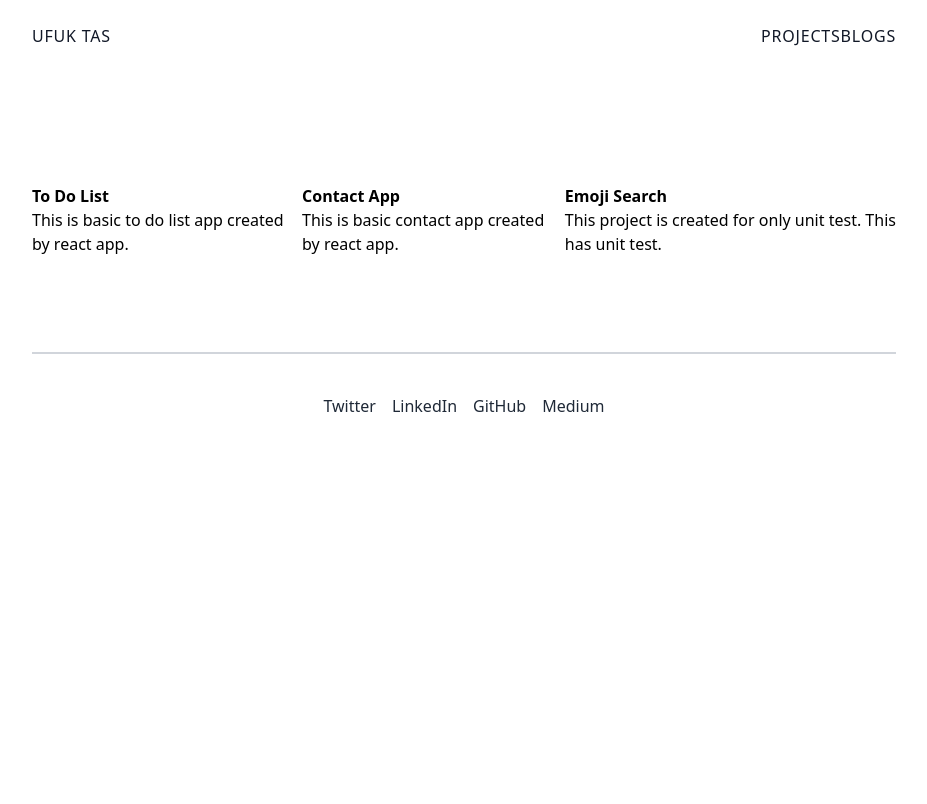
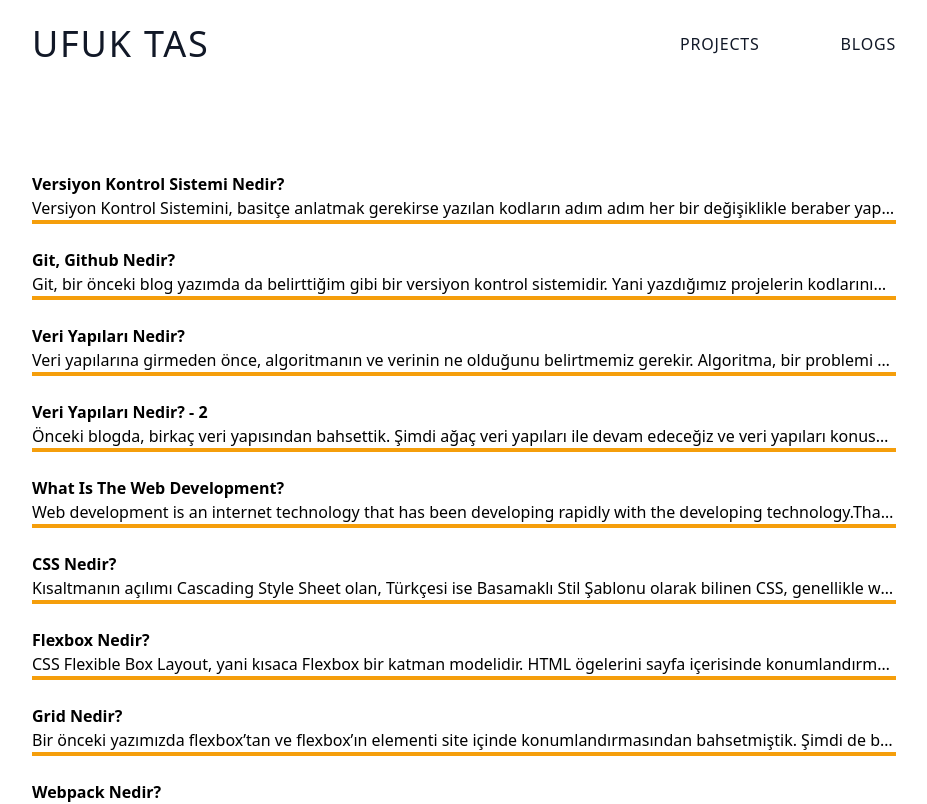
Before and after one commit to uufukttas/NEXTPortfolio, a Next.js app: page /blogs in a window 1280 px wide. Shown: the top 804 px of the page, without its empty margins (176-1103 px from the left). Built offline with nearby package versions, Linux system fonts and the light colour scheme.

Commit message:
Uploaded Blogs page values

```diff
--- a/Components/Blogs.js
+++ b/Components/Blogs.js
@@ -3,18 +3,19 @@ const image = '/assets/todolist.png';
 
 function Projects() {
     return (
-        <main className="max-w-4xl mx-auto mt-16 antialiased">
+        <main className="max-w-4xl mx-auto antialiased">
             <div className="container px-4 mx-auto">
-                <div className="lg:space-x-5 lg:flex lg:flex-row item-center lg:-mx-4 flex flex-col-reverse text-center lg:text-left">
+                <div className="lg:space-x-5 lg:flex lg:flex-col item-center lg:-mx-4 flex flex-col-reverse text-center lg:text-left">
                     <div className="lg:px-4 lg:mt-12 w-full">
-                        <ul className="block lg:flex items-stretch justify-between">
+                        <ul className="block lg:flex flex-col items-stretch justify-between">
                             {
-                                blogs.map((project) => (
-                                    <li key={project.id}>
-                                        <a href={project.url}>
-                                            <p className="font-bold">{project.name}</p>
-                                            <p className="project-description">{project.description}</p>
+                                blogs.map((blog) => (
+                                    <li key={blog.id} className="py-3">
+                                        <a href={blog.url}>
+                                            <p className="font-bold">{blog.name}</p>
+                                            <p className="project-description truncate">{blog.description}</p>
                                         </a>
+                                        <div className="h-1 bg-yellow-500"></div>
                                     </li>
                                 ))
                             }
--- a/Components/Footer.js
+++ b/Components/Footer.js
@@ -39,6 +39,14 @@ const Footer = () => {
                         >
                             Medium
                         </a>
+                        <a
+                            href="mailto:uufukttas@gmail.com"
+                            className={"transition-colors hover:text-yellow-500"}
+                            target="_blank"
+                            rel="noreferrer"
+                        >
+                            Gmail
+                        </a>
                     </div>
                 </div>
             </div>
--- a/Components/Navigation.js
+++ b/Components/Navigation.js
@@ -6,23 +6,25 @@ const Navigation = () => {
         <div className="sticky top-0 z-20 py-2 bg-white md:py-6 md:mb-6 dark:bg-black">
             <div className="container px-4 mx-auto lg:max-w-4xl flex items-center justify-between">
                 <Link href="/">
-                    <a
-                        className={"font-medium tracking-wider transition-colors text-gray-900 hover:text-sky-500 uppercase dark:text-white"}
-                    >
-                        UFUK TAS
-                    </a>
+                    <h1>
+                        <a
+                            className={"text-4xl font-medium tracking-wider transition-colors text-gray-900 uppercase dark:text-white cursor-pointer"}
+                        >
+                            UFUK TAS
+                        </a>
+                    </h1>
                 </Link>
-                <div className="flex ">
+                <div className="flex w-1/4 justify-between">
                     <Link href="/projects">
                         <a
-                            className={"font-medium tracking-wider transition-colors text-gray-900 hover:text-sky-500 uppercase dark:text-white"}
+                            className={"font-medium tracking-wider transition-colors text-gray-900 hover:text-yellow-500 uppercase dark:text-white"}
                         >
                             PROJECTS
                         </a>
                     </Link>
                     <Link href="/blogs">
                         <a
-                            className={"font-medium tracking-wider transition-colors text-gray-900 hover:text-sky-500 uppercase dark:text-white"}
+                            className={"font-medium tracking-wider transition-colors text-gray-900 hover:text-yellow-500 uppercase dark:text-white"}
                         >
                             BLOGS
                         </a>
--- a/Constants/Projects/blogs.json
+++ b/Constants/Projects/blogs.json
@@ -1,20 +1,56 @@
 [
     {
-        "projectId": 1,
-        "name": "To Do List",
-        "url": "https://todolistapp-uufukttas.netlify.app/",
-        "description": "This is basic to do list app created by react app."
+        "blogId": 1,
+        "name": "Versiyon Kontrol Sistemi Nedir?",
+        "url": "https://uufukttas.medium.com/versiyon-kontrol-sistemi-nedir-2a8dfbbb3c60",
+        "description": "Versiyon Kontrol Sistemini, basitçe anlatmak gerekirse yazılan kodların adım adım her bir değişiklikle beraber yapılan güncellemelerin saklanmasını sağlayan ve bu yolla projenin, ..."
     },
     {
-        "projectId": 2,
-        "name": "Contact App",
-        "url": "https://contactapp-uufukttas.netlify.app/",
-        "description": "This is basic contact app created by react app."
+        "blogId": 2,
+        "name": "Git, Github Nedir?",
+        "url": "https://uufukttas.medium.com/git-github-nedir-f42f7fdb296",
+        "description": "Git, bir önceki blog yazımda da belirttiğim gibi bir versiyon kontrol sistemidir. Yani yazdığımız projelerin kodlarının adım adım, aşama aşama takip edilmesini ve ..."
     },
     {
-        "projectId": 3,
-        "name": "Emoji Search",
-        "url": "https://emojisearch-uufukttas.netlify.app/",
-        "description": "This project is created for only unit test. This has unit test."
+        "blogId": 3,
+        "name": "Veri Yapıları Nedir?",
+        "url": "https://uufukttas.medium.com/veri-yap%C4%B1lar%C4%B1-nedir-873da17aad68",
+        "description": "Veri yapılarına girmeden önce, algoritmanın ve verinin ne olduğunu belirtmemiz gerekir. Algoritma, bir problemi çözmek için izlenmesi gereken adımların tasarımıdır. ..."
+    },
+    {
+        "blogId": 4,
+        "name": "Veri Yapıları Nedir? - 2",
+        "url": "https://uufukttas.medium.com/veri-yap%C4%B1lar%C4%B1-nedir-2-22d38e47239",
+        "description": "Önceki blogda, birkaç veri yapısından bahsettik. Şimdi ağaç veri yapıları ile devam edeceğiz ve veri yapıları konusunu bitireceğiz. ..."
+    },
+    {
+        "blogId": 5,
+        "name": "What Is The Web Development?",
+        "url": "https: //uufukttas.medium.com/what-is-the-web-development-33d67c937076",
+        "description": "Web development is an internet technology that has been developing rapidly with the developing technology.Thanks to the web pages on the Internet we find the solution of a problem. ..."
+    },
+    {
+        "blogId": 6,
+        "name": "CSS Nedir?",
+        "url": "https://uufukttas.medium.com/css-nedir-504d7d5dcf51",
+        "description": "Kısaltmanın açılımı Cascading Style Sheet olan, Türkçesi ise Basamaklı Stil Şablonu olarak bilinen CSS, genellikle web geliştirmesi ..."
+    },
+    {
+        "blogId": 7,
+        "name": "Flexbox Nedir?",
+        "url": "https://uufukttas.medium.com/flexbox-nedi%CC%87r-e5aac436c48c",
+        "description": "CSS Flexible Box Layout, yani kısaca Flexbox bir katman modelidir. HTML ögelerini sayfa içerisinde konumlandırma yöntemlerinden birisi olan Flexbox, ..."
+    },
+    {
+        "blogId": 8,
+        "name": "Grid Nedir?",
+        "url": "https://uufukttas.medium.com/gri%CC%87d-nedi%CC%87r-695ee2da8599",
+        "description": "Bir önceki yazımızda flexbox’tan ve flexbox’ın elementi site içinde konumlandırmasından bahsetmiştik. Şimdi de bir diğer element konumlandırma metodu Grid’den bahsediyor olacağız. ..."
+    },
+    {
+        "blogId": 9,
+        "name": "Webpack Nedir?",
+        "url": "https://uufukttas.medium.com/webpack-nedir-8839d29c0c4a",
+        "description": "Webpack Node.js tabanlı, modern JavaScript uygulamaları için üretilen pek çok bağımlılığa (dependency) sahip paketleri / ...."
     }
 ]
```
